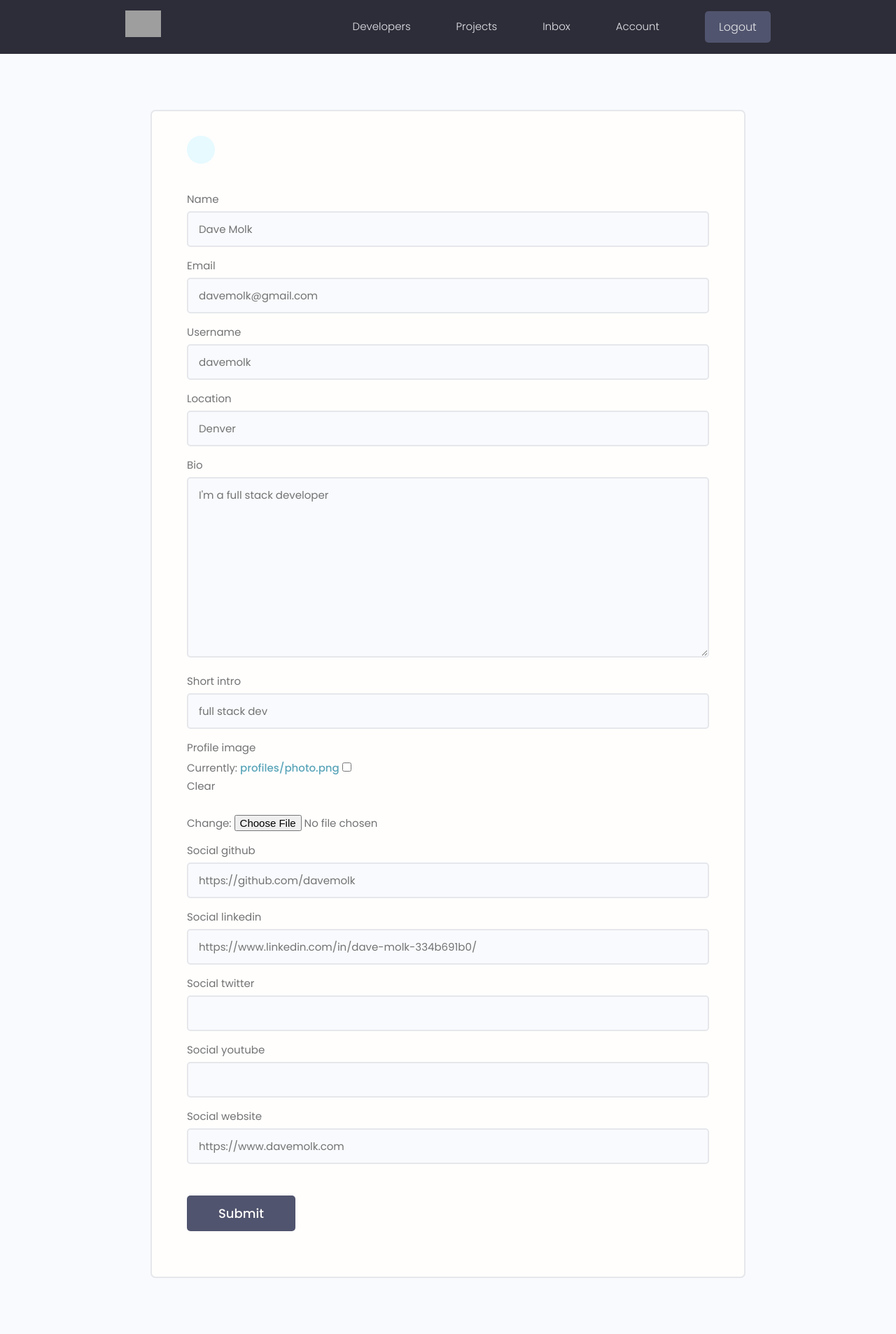
After one commit to davemolk/devsearch, a Django app: page /edit-account/ in a window 1280 px wide. The commit adds this page. Shown: the whole page at 70% size. Run offline with Django 3.2, Linux system fonts and the light colour scheme; a user stored in the database is signed in; data comes from the database, SQL or seed files in the repository; both versions use the stored data as it was after the commit; some libraries are stand-ins or nearby versions; grey boxes are pictures that could not be loaded.

Commit message:
edit user profile

```diff
--- a/user/forms.py
+++ b/user/forms.py
@@ -1,6 +1,7 @@
 from django.contrib.auth.models import User
 from django.forms import ModelForm
 from django.contrib.auth.forms import UserCreationForm
+from .models import Profile
 
 
 class CustomUserCreationForm(UserCreationForm):
@@ -15,3 +16,17 @@ class CustomUserCreationForm(UserCreationForm):
         super(CustomUserCreationForm, self).__init__(*args, **kwargs)
         for name, field in self.fields.items():
             field.widget.attrs.update({'class': 'input'})
+
+class ProfileForm(ModelForm):
+    class Meta:
+        model = Profile
+        fields = ['name', 'email', 'username',
+                  'location', 'bio', 'short_intro', 'profile_image',
+                  'social_github', 'social_linkedin', 'social_twitter',
+                  'social_youtube', 'social_website']
+
+    def __init__(self, *args, **kwargs):
+        super(ProfileForm, self).__init__(*args, **kwargs)
+
+        for name, field in self.fields.items():
+            field.widget.attrs.update({'class': 'input'})
--- a/user/models.py
+++ b/user/models.py
@@ -23,7 +23,8 @@ class Profile(models.Model):
     social_youtube = models.CharField(max_length=200, blank=True, null=True)
     social_website = models.CharField(max_length=200, blank=True, null=True)
     created = models.DateTimeField(auto_now_add=True)
-    id = models.UUIDField(default=uuid.uuid4, unique=True, primary_key=True, editable=False)
+    id = models.UUIDField(default=uuid.uuid4, unique=True,
+                          primary_key=True, editable=False)
 
     def __str__(self):
         return str(self.username)
--- a/user/templates/user/account.html
+++ b/user/templates/user/account.html
@@ -9,7 +9,7 @@
         <div class="column column--1of3">
           <div class="card text-center">
             <div class="card__body dev">
-              <a class="tag tag--pill tag--main settings__btn" href="#"><i class="im im-edit"></i> Edit</a>
+              <a class="tag tag--pill tag--main settings__btn" href="{% url 'edit-account' %}"><i class="im im-edit"></i> Edit</a>
               <img class="avatar avatar--xl dev__avatar" src="{{ profile.profile_image.url }}" />
               <h2 class="dev__name">{{profile.name}}</h2>
               <p class="dev__title">{{profile.short_intro}}</p>
--- /dev/null
+++ b/user/templates/user/profile_form.html
@@ -0,0 +1,27 @@
+{% extends 'main.html' %}
+
+{% block content %}
+
+<main class="formPage my-xl">
+    <div class="content-box">
+        <div class="formWrapper">
+            <a class="backButton" href="{% url 'account' %}"><i class="im im-angle-left"></i></a>
+            <br>
+
+            <form class="form" method="POST" action="{% url 'edit-account' %}" enctype="multipart/form-data">
+                {% csrf_token %}
+                {% for field in form %}
+                <div class="form__field">
+                        <label for="formInput#text">{{ field.label }}</label>
+                        {{field}}
+                    </div>
+                    {% endfor %}
+
+                <input class="btn btn--sub btn--lg  my-md" type="submit" value="Submit" />
+            </form>
+        </div>
+    </div>
+</main>
+
+
+{% endblock %}
--- a/user/urls.py
+++ b/user/urls.py
@@ -9,5 +9,6 @@ urlpatterns = [
     path('register/', views.registerUser, name='register'),
     path('', views.profiles, name='profiles'),
     path('profile/<str:pk>', views.userProfile, name='user-profile'),
-    path('account/', views.userAccount, name="account")
+    path('account/', views.userAccount, name="account"),
+    path('edit-account/', views.editAccount, name="edit-account"),
 ]
--- a/user/views.py
+++ b/user/views.py
@@ -4,7 +4,7 @@ from django.contrib.auth.decorators import login_required
 from django.contrib import messages
 from django.contrib.auth.models import User
 from .models import Profile
-from .forms import CustomUserCreationForm
+from .forms import CustomUserCreationForm, ProfileForm
 # Create your views here.
 
 def loginUser(request):
@@ -49,7 +49,7 @@ def registerUser(request):
             user.save()
             messages.success(request, 'User account was created')
             login(request, user)
-            return redirect('profiles')
+            return redirect('edit-account')
 
         else:
             messages.success(request, 'An error has occurred during registration')
@@ -76,3 +76,17 @@ def userAccount(request):
     projects = profile.project_set.all()
     context = {'profile': profile, 'skills': skills, 'projects': projects}
     return render(request, 'user/account.html', context)
+
+@login_required(login_url="login")
+def editAccount(request):
+    profile = request.user.profile
+    form = ProfileForm(instance=profile)
+
+    if request.method == 'POST':
+        form = ProfileForm(request.POST, request.FILES, instance = profile)
+        if form.is_valid():
+            form.save()
+            return redirect('account')
+
+    context = {'form': form}
+    return render(request, 'user/profile_form.html', context)
```
Also changed, not shown: user/signals.py (+21 -11 lines), db.sqlite3, 3 other files.
